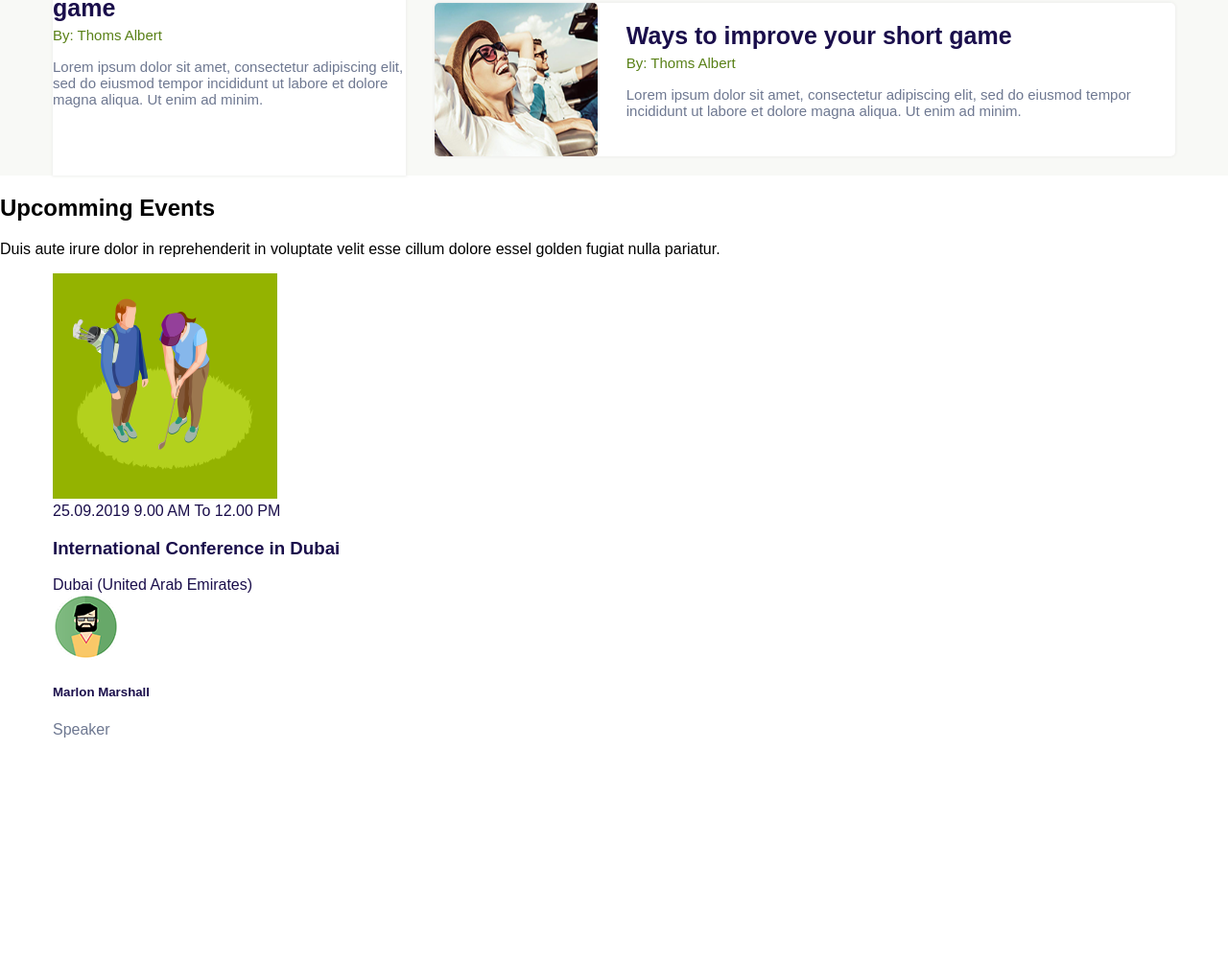
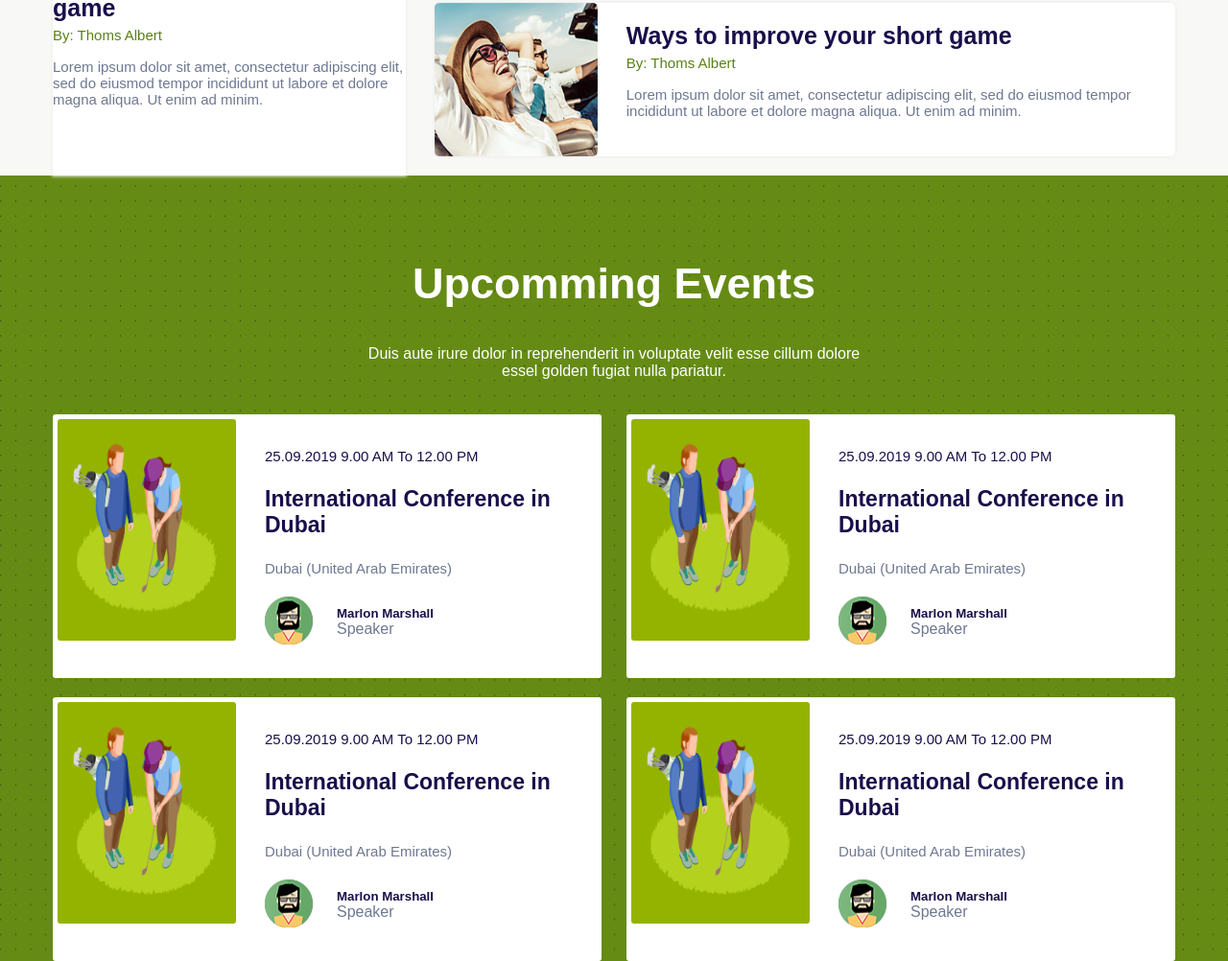
Before and after one commit to Bekjan555/Hamz, a plain HTML site: page index.html in a window 1280 px wide. Shown: the part 2091-3093 px from the top of the page at 96% size. Before the commit the page ends 2861 px from the top, so only its background shows below. Drawn offline with Linux system fonts and the light colour scheme.

Commit message:
filled all empty classes

```diff
--- a/css/components/events.css
+++ b/css/components/events.css
@@ -1,9 +1,54 @@
 .events{
-    background: url(/imgs/green-bg.png) center no-repeat;
+    padding: 50px 0 0 0;
+    background: url(../../imgs/green-bg.png);
+}
+.events__carts{
+    display: flex;
+    flex-wrap: wrap;
+    justify-content: space-between;
+}
+.events-box{
+    border-radius: 3px;
+    width: 186px;
+    height: 231px;
+}
+.carts__sector{
+    width: 572px;
+    background: white;
+    border: 5px solid white;
+    border-radius: 3px;
+    margin: 20px 0 0 0;
+    box-sizing: border-box;
+}
+.calendar{
+    font-size: 15px;
+}
+.carts__words{
+    padding: 30px;
+}
+.carts__location{
+    font-size: 15px;
+}
+.carts__title{
+    font-size: 23px;
+}
+.marlon{
+    padding: 20px 25px 0 0;
+    width: 50px;
+    height: 50px;
 }
 .events__words{
-    width: 528px;
+    width: 530px;
     margin: 0 auto;
     text-align: center;
     color: white;
 }
+.post__name{
+    margin: 30px 0 0 0;
+}
+.events__title{
+    font-size: 45px;
+}
+.events__discription{
+    font-size: 16px;
+}
--- a/css/index.css
+++ b/css/index.css
@@ -5,3 +5,4 @@
 @import './var.css';
 @import './components/slider.css';
 @import './components/onfoot.css';
+@import './components/events.css';
--- a/index.html
+++ b/index.html
@@ -295,23 +295,25 @@ essel golden fugiat nulla pariatur.
 
         <div class="container">
             <div class="events__carts carts">
-                <div class="carts__sector">
+                <div class="carts__sector flex">
                     <img class="events-box" src="./imgs/events-1.png" alt="">
                     <div class="carts__words">
+                        <div class="calendar">
                         <span class="carts__data f-blue">
                             25.09.2019
                         </span>
                         <span class="carts__time f-blue">
                             9.00 AM To 12.00 PM
                         </span>
+                    </div>
                         <h3 class="carts__title f-blue">
                             International Conference in Dubai
                         </h3>
-                        <span class="carts__location f-blue">
+                        <span class="carts__location f-gray">
                             Dubai (United Arab Emirates)
                         </span>
-                        <div class="postcard">
-                            <img class="marlon" src="./imgs/circle-guy.png" alt="">
+                        <div class="postcard flex">
+                            <img class="marlon" src="./imgs/cicrcle-guy.png" alt="">
                             <div class="post__word">
                                 <h5 class="post__name f-blue">
                                     Marlon Marshall
@@ -323,14 +325,95 @@ essel golden fugiat nulla pariatur.
                         </div>
                     </div>
                 </div>
-                <div class="carts__sector">
-
+                <div class="carts__sector flex">
+                    <img class="events-box" src="./imgs/events-1.png" alt="">
+                    <div class="carts__words">
+                        <div class="calendar">
+                        <span class="carts__data f-blue">
+                            25.09.2019
+                        </span>
+                        <span class="carts__time f-blue">
+                            9.00 AM To 12.00 PM
+                        </span>
+                    </div>
+                        <h3 class="carts__title f-blue">
+                            International Conference in Dubai
+                        </h3>
+                        <span class="carts__location f-gray">
+                            Dubai (United Arab Emirates)
+                        </span>
+                        <div class="postcard flex">
+                            <img class="marlon" src="./imgs/cicrcle-guy.png" alt="">
+                            <div class="post__word">
+                                <h5 class="post__name f-blue">
+                                    Marlon Marshall
+                                </h5>
+                                <span class="profession f-gray">
+                                    Speaker
+                                </span>
+                            </div>
+                        </div>
+                    </div>
                 </div>
-                <div class="carts__sector">
-
+                <div class="carts__sector flex">
+                    <img class="events-box" src="./imgs/events-1.png" alt="">
+                    <div class="carts__words">
+                        <div class="calendar">
+                        <span class="carts__data f-blue">
+                            25.09.2019
+                        </span>
+                        <span class="carts__time f-blue">
+                            9.00 AM To 12.00 PM
+                        </span>
+                    </div>
+                        <h3 class="carts__title f-blue">
+                            International Conference in Dubai
+                        </h3>
+                        <span class="carts__location f-gray">
+                            Dubai (United Arab Emirates)
+                        </span>
+                        <div class="postcard flex">
+                            <img class="marlon" src="./imgs/cicrcle-guy.png" alt="">
+                            <div class="post__word">
+                                <h5 class="post__name f-blue">
+                                    Marlon Marshall
+                                </h5>
+                                <span class="profession f-gray">
+                                    Speaker
+                                </span>
+                            </div>
+                        </div>
+                    </div>
                 </div>
-                <div class="carts__sector">
-
+                <div class="carts__sector flex">
+                    <img class="events-box" src="./imgs/events-1.png" alt="">
+                    <div class="carts__words">
+                        <div class="calendar">
+                        <span class="carts__data f-blue">
+                            25.09.2019
+                        </span>
+                        <span class="carts__time f-blue">
+                            9.00 AM To 12.00 PM
+                        </span>
+                    </div>
+                        <h3 class="carts__title f-blue">
+                            International Conference in Dubai
+                        </h3>
+                        <span class="carts__location f-gray">
+                            Dubai (United Arab Emirates)
+                        </span>
+                        <div class="postcard flex">
+                            <img class="marlon" src="./imgs/cicrcle-guy.png" alt="">
+                            <div class="post__word">
+                                <h5 class="post__name f-blue">
+                                    Marlon Marshall
+                                </h5>
+                                <span class="profession f-gray">
+                                    Speaker
+                                </span>
+                            </div>
+                        </div>
+                    </div>
                 </div>
             </div>
         </div>
```
Also changed, not shown: imgs/cicrcle-guy.png (added), imgs/circle-guy.png (deleted), 1 other file.
